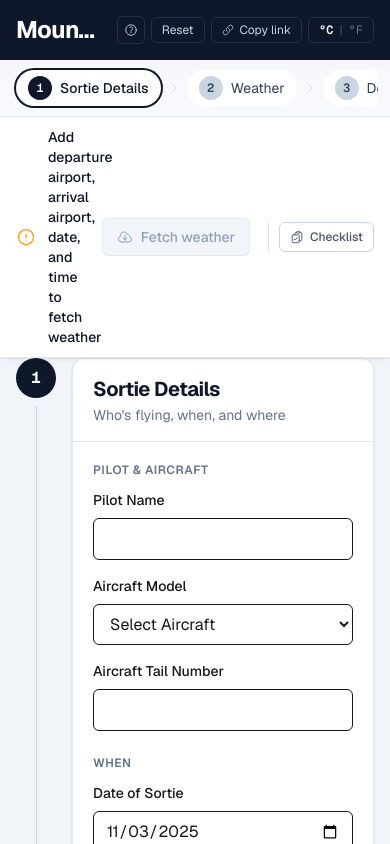
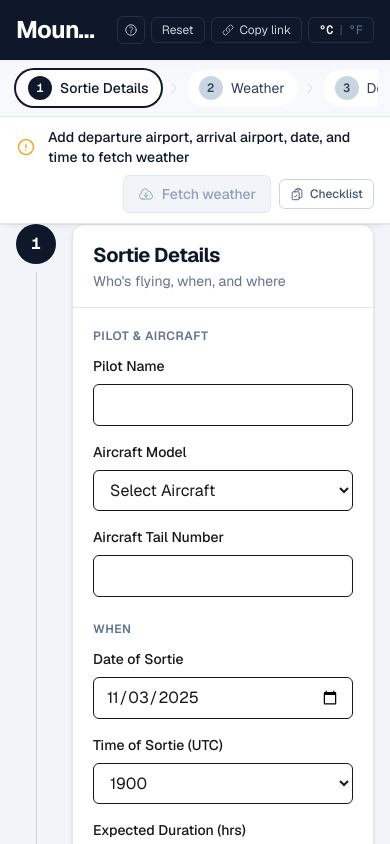
Before and after one commit to jloosli/mountain-worksheet, a Next.js app: page / in a window 390 px wide. Shown: the top 844 px of the page. Built offline with nearby package versions, Linux system fonts and the light colour scheme.

Commit message:
Fix #120: stack ActionBar on mobile to reclaim ~290px of scroll (#128)
Stacks ActionBar status above actions below sm breakpoint, hides redundant subtitle on mobile, and gates the Checklist trailing divider on sm:. Reclaims ~290px of vertical scroll on phone-sized viewports.

```diff
--- a/src/components/ActionBar.tsx
+++ b/src/components/ActionBar.tsx
@@ -46,9 +46,8 @@ export default function ActionBar({
 }: ActionBarProps) {
   return (
     <div className="sticky top-[44px] z-10 border-b border-slate-200 bg-white shadow-[0_1px_0_rgba(15,23,42,0.04),0_4px_8px_-6px_rgba(15,23,42,0.18)] dark:border-slate-700 dark:bg-slate-900">
-      <div className="mx-auto flex w-full max-w-5xl items-center justify-between gap-4 px-4 py-2.5 md:px-6">
+      <div className="mx-auto flex w-full max-w-5xl flex-col items-stretch gap-2 px-4 py-2.5 sm:flex-row sm:items-center sm:justify-between sm:gap-4 md:px-6">
         {state === "incomplete" && (
-          <>
           <div className="flex items-center gap-3 flex-1 min-w-0">
             <ExclamationCircleIcon className="h-5 w-5 text-amber-500 shrink-0" />
             <div className="min-w-0">
@@ -57,29 +56,23 @@ export default function ActionBar({
               </div>
             </div>
           </div>
-            <FetchButton onClick={onFetch} disabled={true} isLoading={isFetching} />
-          </>
         )}
 
         {state === "ready" && (
-          <>
           <div className="flex items-center gap-3 flex-1 min-w-0">
             <CheckCircleIcon className="h-5 w-5 text-emerald-600 shrink-0" />
             <div className="min-w-0">
               <div className="text-sm font-medium text-slate-900 dark:text-slate-100">
                 Sortie details ready
               </div>
-                <div className="text-xs text-slate-600 dark:text-slate-400">
+              <div className="hidden sm:block text-xs text-slate-600 dark:text-slate-400">
                 {worksheetData.airport[0] || "—"} → {worksheetData.airport[1] || "—"} · departing {formatHhMmZ(worksheetData.time)} · ready to fetch weather
               </div>
             </div>
           </div>
-            <FetchButton onClick={onFetch} disabled={fetchDisabled} isLoading={isFetching} />
-          </>
         )}
 
         {state === "fetched" && (
-          <>
           <div className="flex items-center gap-3 flex-1 min-w-0">
             <CheckCircleIcon className="h-5 w-5 text-emerald-600 shrink-0" />
             <div className="min-w-0">
@@ -92,12 +85,35 @@ export default function ActionBar({
                   </>
                 )}
               </div>
-                <div className="text-xs text-slate-600 dark:text-slate-400">
+              <div className="hidden sm:block text-xs text-slate-600 dark:text-slate-400">
                 Review the weather below, then proceed to the decision.
               </div>
             </div>
           </div>
-            <div className="flex items-center gap-2 shrink-0">
+        )}
+
+        {state === "all-done" && (
+          <div className="flex items-center gap-3 flex-1 min-w-0">
+            <StarIcon className="h-5 w-5 text-slate-900 shrink-0 dark:text-slate-100" />
+            <div className="min-w-0">
+              <div className="text-sm font-medium text-slate-900 dark:text-slate-100">
+                All checks complete — verdict ready for review
+              </div>
+            </div>
+          </div>
+        )}
+
+        <div className="flex items-center justify-end gap-2 shrink-0">
+          {state === "incomplete" && (
+            <FetchButton onClick={onFetch} disabled={true} isLoading={isFetching} />
+          )}
+
+          {state === "ready" && (
+            <FetchButton onClick={onFetch} disabled={fetchDisabled} isLoading={isFetching} />
+          )}
+
+          {state === "fetched" && (
+            <>
               <button
                 type="button"
                 onClick={onFetch}
@@ -114,21 +130,11 @@ export default function ActionBar({
                 Review decision
                 <ChevronDownIcon className="h-3.5 w-3.5" />
               </a>
-            </div>
             </>
           )}
 
           {state === "all-done" && (
             <>
-            <div className="flex items-center gap-3 flex-1 min-w-0">
-              <StarIcon className="h-5 w-5 text-slate-900 shrink-0 dark:text-slate-100" />
-              <div className="min-w-0">
-                <div className="text-sm font-medium text-slate-900 dark:text-slate-100">
-                  All checks complete — verdict ready for review
-                </div>
-              </div>
-            </div>
-            <div className="flex items-center gap-2 shrink-0">
               <button
                 type="button"
                 className="flex items-center gap-1.5 rounded-md border border-slate-300 bg-slate-100 px-3 py-1.5 text-xs font-medium text-slate-700 hover:bg-slate-200 dark:border-slate-600 dark:bg-slate-800 dark:text-slate-200 dark:hover:bg-slate-700"
@@ -143,10 +149,10 @@ export default function ActionBar({
                 <CheckCircleIcon className="h-4 w-4" />
                 Acknowledge &amp; proceed
               </button>
-            </div>
             </>
           )}
-        <div className="shrink-0 pl-2.5 ml-0.5 border-l border-slate-200 dark:border-slate-700 flex items-center">
+
+          <div className="flex items-center sm:ml-0.5 sm:border-l sm:border-slate-200 sm:pl-2.5 dark:sm:border-slate-700">
             <button
               type="button"
               onClick={onOpenChecklist}
@@ -156,6 +162,7 @@ export default function ActionBar({
               <ClipboardDocumentCheckIcon className="h-3.5 w-3.5" />
               Checklist
             </button>
+          </div>
         </div>
       </div>
     </div>
```
Also changed, not shown: 3 other files (tests, documents, lock files or other folders). Lines whose indentation alone changed are shown as unchanged.
